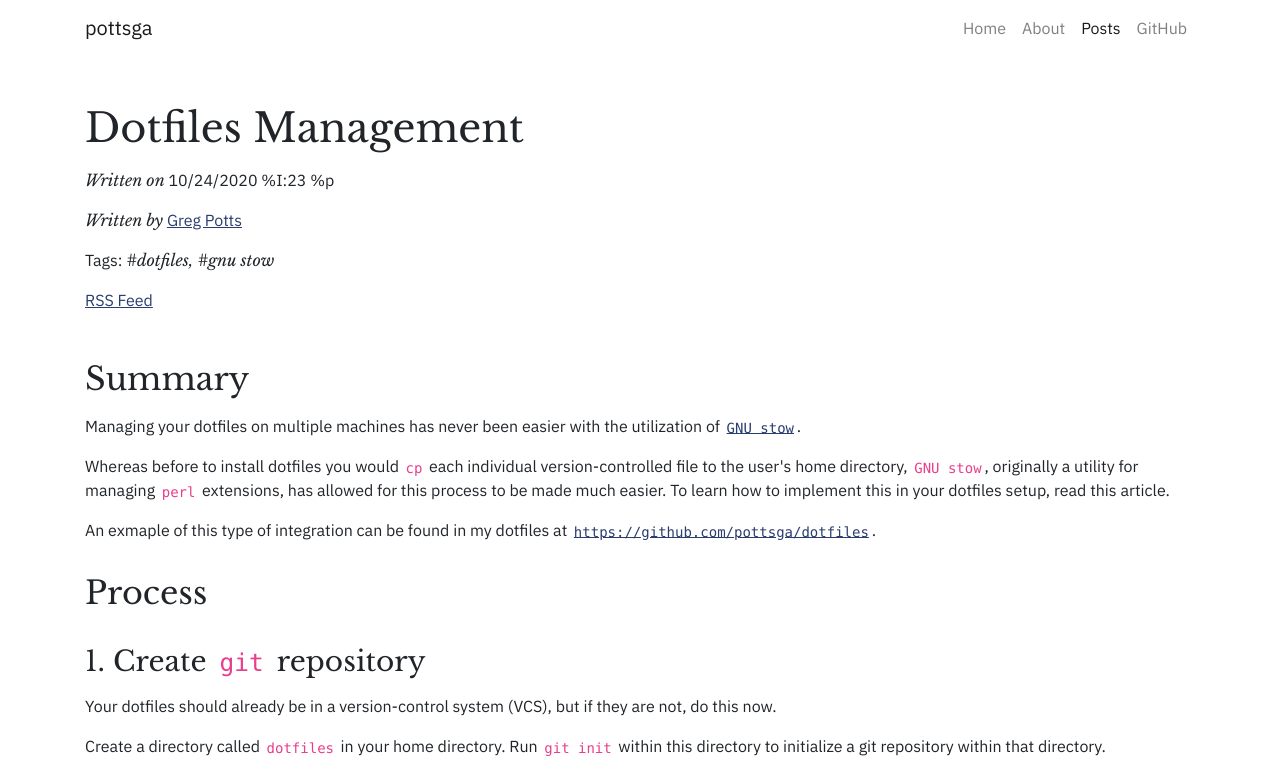
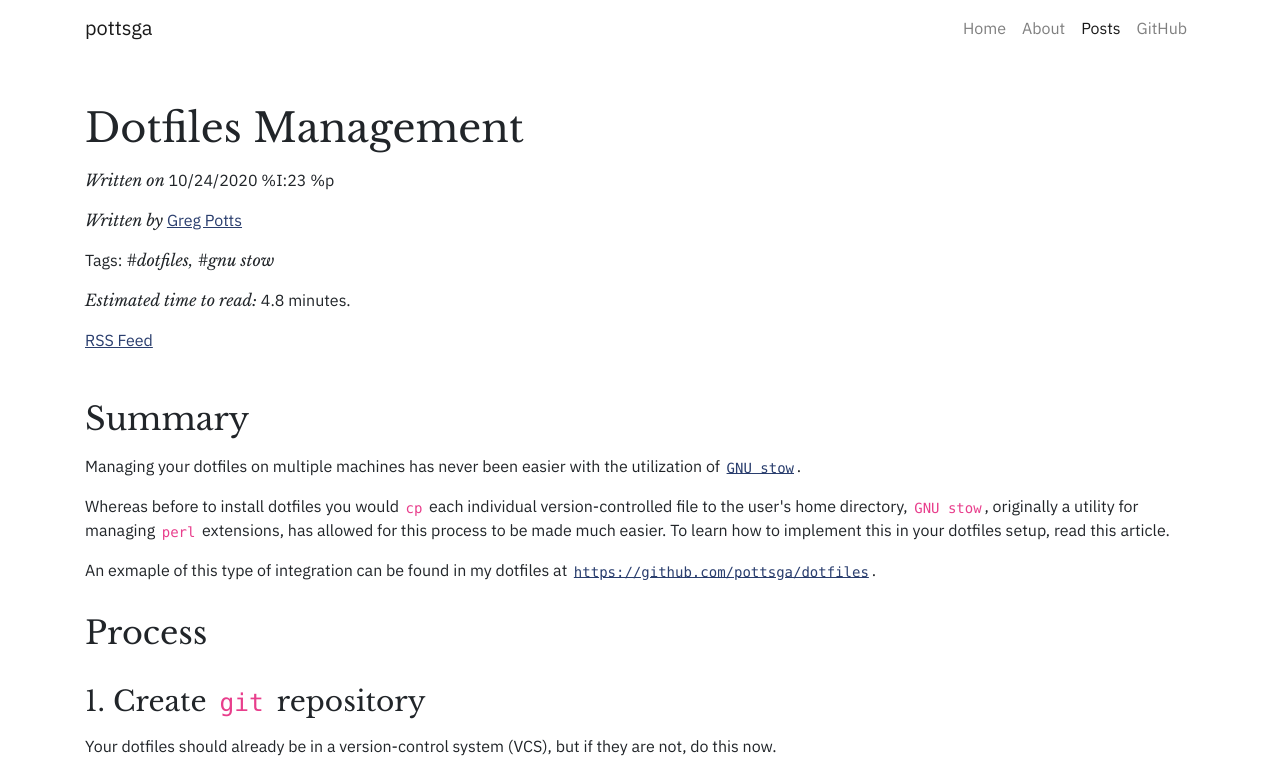
Before and after one commit to pottsga/pottsga.github.io, an Eleventy site: page posts/10-23-2020/dotfiles-management.md in a window 1280 px wide. Shown: the top 771 px of the page. Built offline with nearby package versions, Linux system fonts and the light colour scheme; Eleventy itself is replaced by a stand-in of ours; files that its build step writes are made by us from their sources; what eleventy-xml-plugin, html-entities, string-strip-html would draw is missing.

Commit message:
Added estimated time to read

```diff
--- a/_includes/post.md
+++ b/_includes/post.md
@@ -15,8 +15,12 @@ _Written by_ [Greg Potts](mailto:pottsga@gmail.com)
 Tags: _#{{ tags | sort | join: ', #' }}_
 {% endif %}
 
+<p id="timeToRead"><em>Estimated time to read:</em> </p>
+
 <p><a href="/rss.xml">RSS Feed</a></p>
 
-<article class="mt-5">
+<article id="content" class="mt-5">
   {{content | safe}}
 </article>
+
+<script src="/static/js/includes/post.js"></script>
--- /dev/null
+++ b/static/js/includes/post.js
@@ -0,0 +1,20 @@
+/*
+ * Add the "Estimated Time To Read" minutes to the article. This estimation is
+ * calculated on the basis that most adults can read x words per minute, as defined
+ * by the WORDS_PER_MINUTE constant. Round the words to DECIMAL_PLACES constant.
+ */
+function addTimeToReadToArticle() {
+  var WORDS_PER_MINUTE = 100
+  var DECIMAL_PLACES = 1
+
+  var timeToRead = document.querySelector("#timeToRead"); // time to read element
+  var content = document.querySelector("#content"); // all of the article's text content
+
+  var words = content.textContent.split(" "); // length of content
+  var numberOfWords = words.length;
+  var readTime = (numberOfWords / WORDS_PER_MINUTE).toFixed(DECIMAL_PLACES);
+
+  timeToRead.append(readTime + " minutes.");
+}
+
+addTimeToReadToArticle();
```
Also changed, not shown: .eleventy.js.
